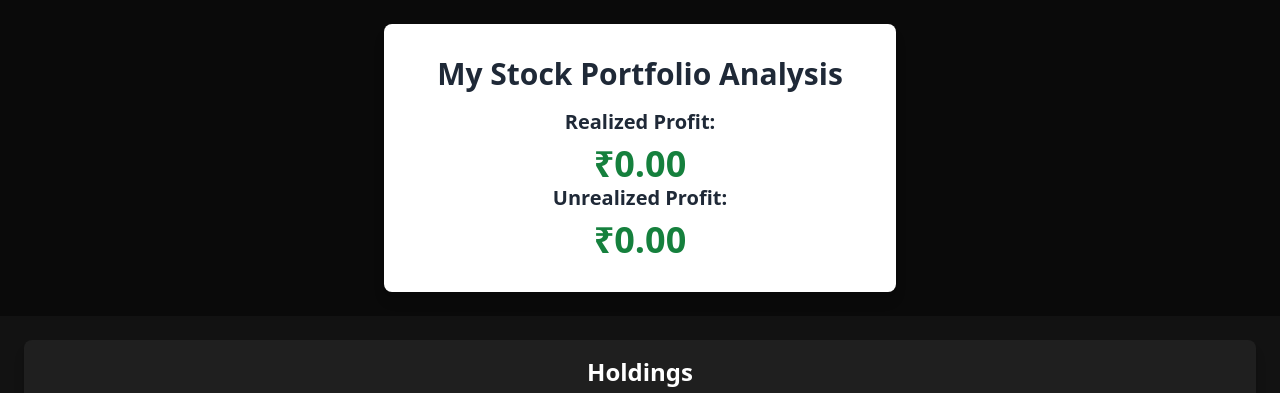
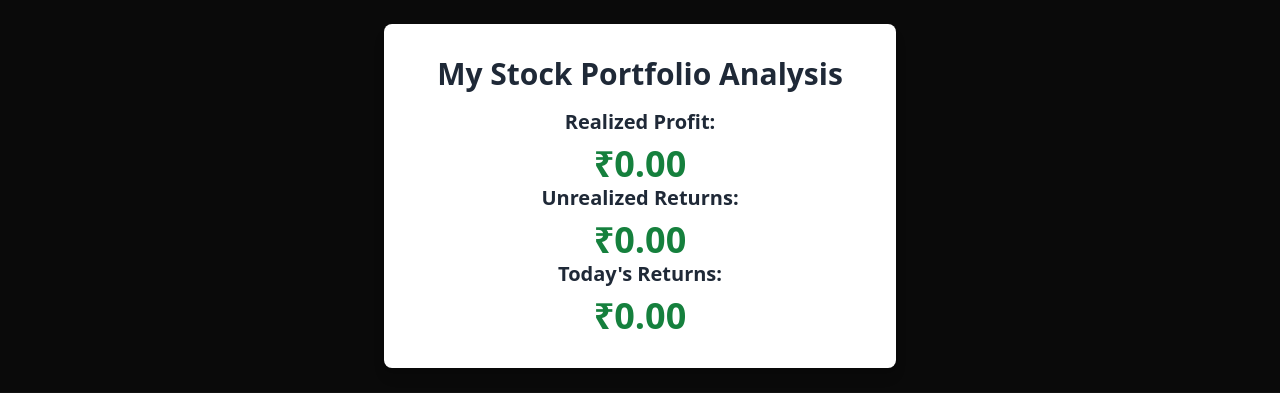
Before and after one commit to Joeyyyyyyy/PortfolioProject, a Flask app: template templates/stockDisplay.html in a window 1280 px wide. Shown: the part 64-457 px from the top of the page. Run offline with Flask 3, Linux system fonts and the light colour scheme; the template is opened without the code that fills it, so the values that code supplies are empty; some libraries are stand-ins or nearby versions.

Commit message:
Updated stockDisplay
Added more stuff to the top label

```diff
--- a/app.py
+++ b/app.py
@@ -201,6 +201,20 @@ class StockPortfolioAPI:
                 return jsonify(transactions.to_dict(orient="records"))
             return jsonify({"error": "No transaction data available"}), 404
 
+        @self.app.route("/api/profit", methods=["GET"])
+        def get_profit() -> tuple:
+            """
+            Get the realized profit from the portfolio.
+
+            Returns:
+                tuple: JSON response with the realized profit or error message.
+            """
+            if not self.is_authorized(request):
+                return jsonify({"error": "Unauthorized"}), 403
+            self.portfolio.run()
+            realized_profit = self.portfolio.getRealisedProfit()
+            return jsonify({"realized_profit": realized_profit})
+
         @self.app.route("/api/held_stocks", methods=["GET"])
         def get_held_stocks() -> tuple:
             """
@@ -211,7 +225,6 @@ class StockPortfolioAPI:
             """
             if not self.is_authorized(request):
                 return jsonify({"error": "Unauthorized"}), 403
-            self.portfolio.run()
             held_stocks = self.portfolio.getHeldStocks()
             if held_stocks is not None:
                 return jsonify(held_stocks.to_dict(orient="records"))
@@ -227,25 +240,10 @@ class StockPortfolioAPI:
             """
             if not self.is_authorized(request):
                 return jsonify({"error": "Unauthorized"}), 403
-            self.portfolio.run()
             sold_stocks = self.portfolio.getSoldStocksData()
             if sold_stocks is not None:
                 return jsonify(sold_stocks.to_dict(orient="records"))
             return jsonify({"error": "No sold stocks data available"}), 404
-
-        @self.app.route("/api/profit", methods=["GET"])
-        def get_profit() -> tuple:
-            """
-            Get the realized profit from the portfolio.
-
-            Returns:
-                tuple: JSON response with the realized profit or error message.
-            """
-            if not self.is_authorized(request):
-                return jsonify({"error": "Unauthorized"}), 403
-            self.portfolio.run()
-            realized_profit = self.portfolio.getRealisedProfit()
-            return jsonify({"realized_profit": realized_profit})
 
         @self.app.route("/api/unrealisedprofit", methods=["GET"])
         def get_unrealisedprofit() -> tuple:
@@ -257,9 +255,22 @@ class StockPortfolioAPI:
             """
             if not self.is_authorized(request):
                 return jsonify({"error": "Unauthorized"}), 403
-            self.portfolio.run()
             unrealized_profit = self.portfolio.getUnrealisedProfit()
             return jsonify({"unrealized_profit": unrealized_profit})
+
+        @self.app.route("/api/onedreturns", methods=["GET"])
+        def get_oneday_returns() -> tuple:
+            """
+            Get the one day returns from the portfolio.
+
+            Returns:
+                tuple: JSON response with the one day returns or error message.
+            """
+            if not self.is_authorized(request):
+                return jsonify({"error": "Unauthorized"}), 403
+            one_day_returns = self.portfolio.getOneDayReturns()
+            print(one_day_returns)
+            return jsonify({"todays_returns": one_day_returns})
 
         @self.app.route("/api/submit_transactions", methods=["POST"])
         def submit_transactions():
--- a/static/script.js
+++ b/static/script.js
@@ -1,14 +1,18 @@
-// static/script.js
-
 /**
  * Initializes event listeners for DOMContentLoaded.
  * Calls the functions to fetch realized profit, held stocks, and sold stocks data.
  */
-document.addEventListener("DOMContentLoaded", function () {
-    fetchRealizedProfit();
+document.addEventListener("DOMContentLoaded", async function () {
+    try {
+        await fetchRealizedProfit(); // Wait for this to complete
+
         fetchUnrealizedProfit();
+        fetchOneDayReturns()
         fetchHeldStocks();
         fetchSoldStocks();
+    } catch (error) {
+        console.error("Error during initialization:", error);
+    }
 });
 
 // Define the API key to be included in headers
@@ -21,20 +25,19 @@ const API_KEY = "joel09-02-2024Adh";
  * @function fetchRealizedProfit
  * @throws {Error} Throws an error if the API request fails.
  */
-function fetchRealizedProfit() {
-    fetch("/api/profit", {
+async function fetchRealizedProfit() {
+    try {
+        const response = await fetch("/api/profit", {
             headers: {
                 "x-api-key": API_KEY
             }
-    })
-        .then(response => {
+        });
         if (!response.ok) throw new Error("Failed to fetch realized profit");
-            return response.json();
-        })
-        .then(data => {
+        const data = await response.json();
         document.getElementById("realized-profit").textContent = `${data.realized_profit.toFixed(2)}`;
-        })
-        .catch(error => console.error("Error fetching realized profit:", error));
+    } catch (error) {
+        console.error("Error fetching realized profit:", error);
+    }
 }
 
 /**
@@ -57,6 +60,28 @@ function fetchUnrealizedProfit() {
             document.getElementById("unrealized-profit").textContent = `${data.unrealized_profit.toFixed(2)}`;
         })
         .catch(error => console.error("Error fetching unrealized profit:", error));
+}
+
+/**
+ * Fetches the one day returns data from the API and updates the page with the value.
+ *
+ * @function fetchOneDayReturns
+ * @throws {Error} Throws an error if the API request fails.
+ */
+function fetchOneDayReturns() {
+    fetch("/api/onedreturns", {
+        headers: {
+            "x-api-key": API_KEY
+        }
+    })
+        .then(response => {
+            if (!response.ok) throw new Error("Failed to fetch unrealized profit");
+            return response.json();
+        })
+        .then(data => {
+            document.getElementById("todays-returns").textContent = `${data.todays_returns.toFixed(2)}`;
+        })
+        .catch(error => console.error("Error fetching today's returns:", error));
 }
 
 /**
--- a/templates/stockDisplay.html
+++ b/templates/stockDisplay.html
@@ -6,7 +6,6 @@
     <meta name="viewport" content="width=device-width, initial-scale=1.0" />
     <title>Stock Portfolio</title>
     <link rel="stylesheet" href="/static/style.css" />
-    <script src="/static/script.js"></script>
     <link
       href="https://cdn.jsdelivr.net/npm/flowbite@2.5.2/dist/flowbite.min.css"
       rel="stylesheet"
@@ -118,9 +117,18 @@
           </p>
         </div>
         <div id="profit" class="text-center">
-          <h2 class="text-xl font-semibold text-gray-800">Unrealized Profit:</h2>
+          <h2 class="text-xl font-semibold text-gray-800">Unrealized Returns:</h2>
           <p
             id="unrealized-profit"
+            class="text-4xl font-bold text-green-700 mt-2"
+          >
+            ₹0.00
+          </p>
+        </div>
+        <div id="profit" class="text-center">
+          <h2 class="text-xl font-semibold text-gray-800">Today's Returns:</h2>
+          <p
+            id="todays-returns"
             class="text-4xl font-bold text-green-700 mt-2"
           >
             ₹0.00
```
Also changed, not shown: StockPortfolio.py (+10 -0 lines). Lines whose indentation alone changed are shown as unchanged.
